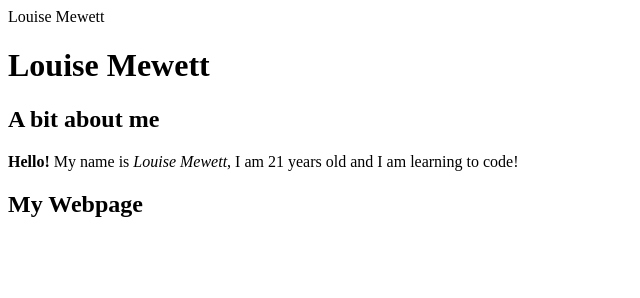
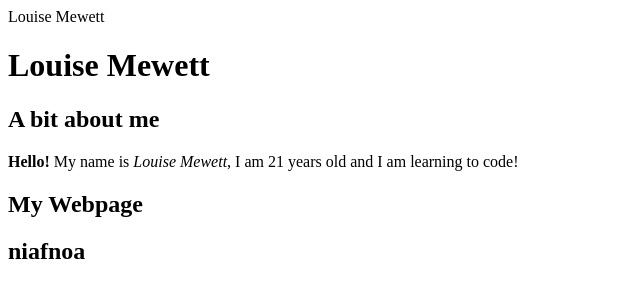
Before and after one commit to lmewett91664/cfg_first_site, a plain HTML site: page index.html in a window 1280 px wide. Shown: the whole page, without its empty margins (0-640 px from the left). Drawn offline with Linux system fonts and the light colour scheme.

Commit message:
Small change

```diff
--- a/index.html
+++ b/index.html
@@ -7,6 +7,8 @@
 			<h2>A bit about me</h2>
 				<body><strong>Hello!</strong> My name is <i>Louise Mewett</i>, I am 21 years old and I am learning to code!</body>
 
+
+
 			<h2>My Webpage</h2>
 
-			<h2>
+			<h2>niafnoa</h2>
```
